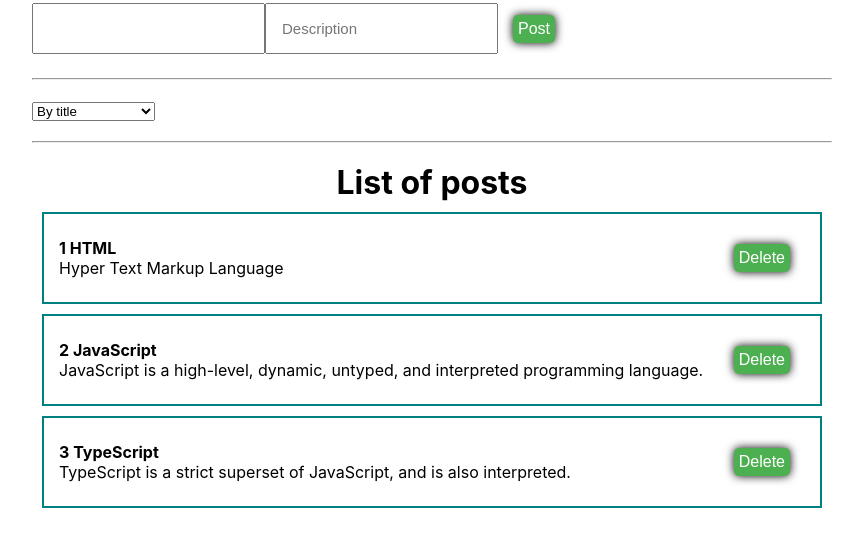
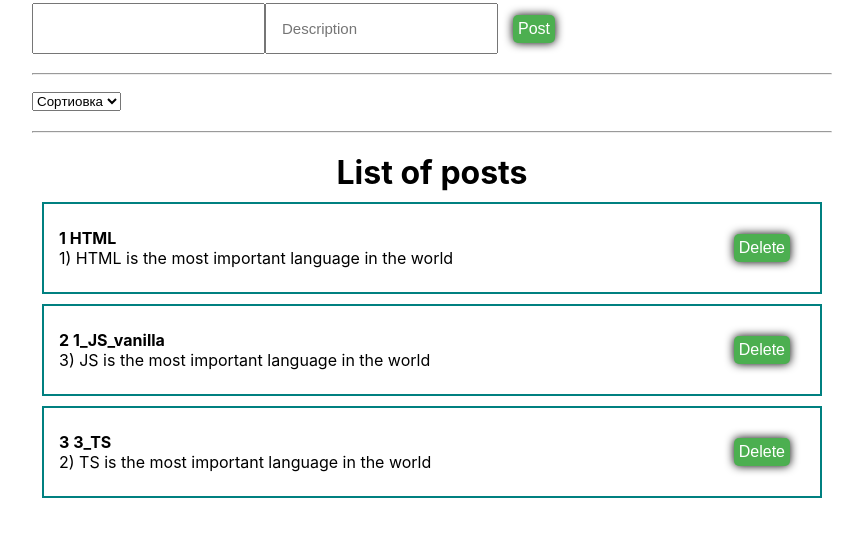
Before and after one commit to 7Prince11/REact-Studing, a React (Create React App) app in the folder 1_studying/: page / in a window 1280 px wide. Shown: the top 546 px of the page, without its empty margins (208-1071 px from the left). Built offline with nearby package versions, Linux system fonts and the light colour scheme.

Commit message:
Last updated 5/18/2022

```diff
--- a/1_studying/src/App.js
+++ b/1_studying/src/App.js
@@ -14,9 +14,9 @@ import './Style/Style.css';
 function App() {
   const [posts , setPosts] = useState( [
 
-    {id:1 , title:'HTML' , body: 'Hyper Text Markup Language'},
-    {id:2 , title:'JavaScript' , body: 'JavaScript is a high-level, dynamic, untyped, and interpreted programming language.'},
-    {id:3 , title:'TypeScript' , body: 'TypeScript is a strict superset of JavaScript, and is also interpreted.'},
+    {id:1 , title:'HTML' , body: '1) HTML is the most important language in the world'},
+    {id:2 , title: '1_JS_vanilla', body: '3) JS is the most important language in the world'},
+    {id:3 , title: '3_TS' , body: '2) TS is the most important language in the world',}
 ])
 
 const createPost = (newPost) =>{
@@ -26,38 +26,30 @@ const createPost = (newPost) =>{
  const removePost  = (post) => {
       setPosts(posts.filter(p=>p.id !== post.id))
  }
- const [selected, setSelected] = useState();
 
+ const [selectedSort, setSelectedSort] = useState('');
  const sortPosts=(sort)=>{
-  setSelected(sort);
-  setPosts([...posts].sort((a,b)=>a[sort].localeCompare(b[sort])))
+  setSelectedSort(sort);
+  setPosts([...posts].sort((a,b )=>a[sort].localeCompare(b[sort])));
 }
+return(
+  <div className="App">
+      <PostForm create={createPost}/>
+      <hr style={{margin:'15px 0'}}/>
+      <div>
+
+          <MySelect
+              value={selectedSort}
+              onChange={sortPosts}
+              defaultValue="Соpтиовка"
+              options={[
+                  {value:'title', name:'By title'},
+                  {value:'body', name:'By body'},
+              ]}
+          />
+      </div>
 
 
-  return (
-
-    <div className="App">
-
-
-
-
-    <PostForm create={createPost}/>
-      <hr  style={{ margin : '20px 0 20px 0'}}/>
-      <div>
-      <MySelect
-      value={selected}
-      onChange={sortPosts}
-
-
-     defaultValue= 'Select Language'
-     options ={[
-        {value:'title', name:'By title'},
-        {value:'body',name:'By discription'},
-      ]}
-/>
-
-
-      </div>
       <hr  style={{ margin : '20px 0 20px 0'}}/>
 
     {posts.length
```
Also changed, not shown: 1_studying/src/comp/UI/select/MySelect.jsx (+11 -15 lines).
